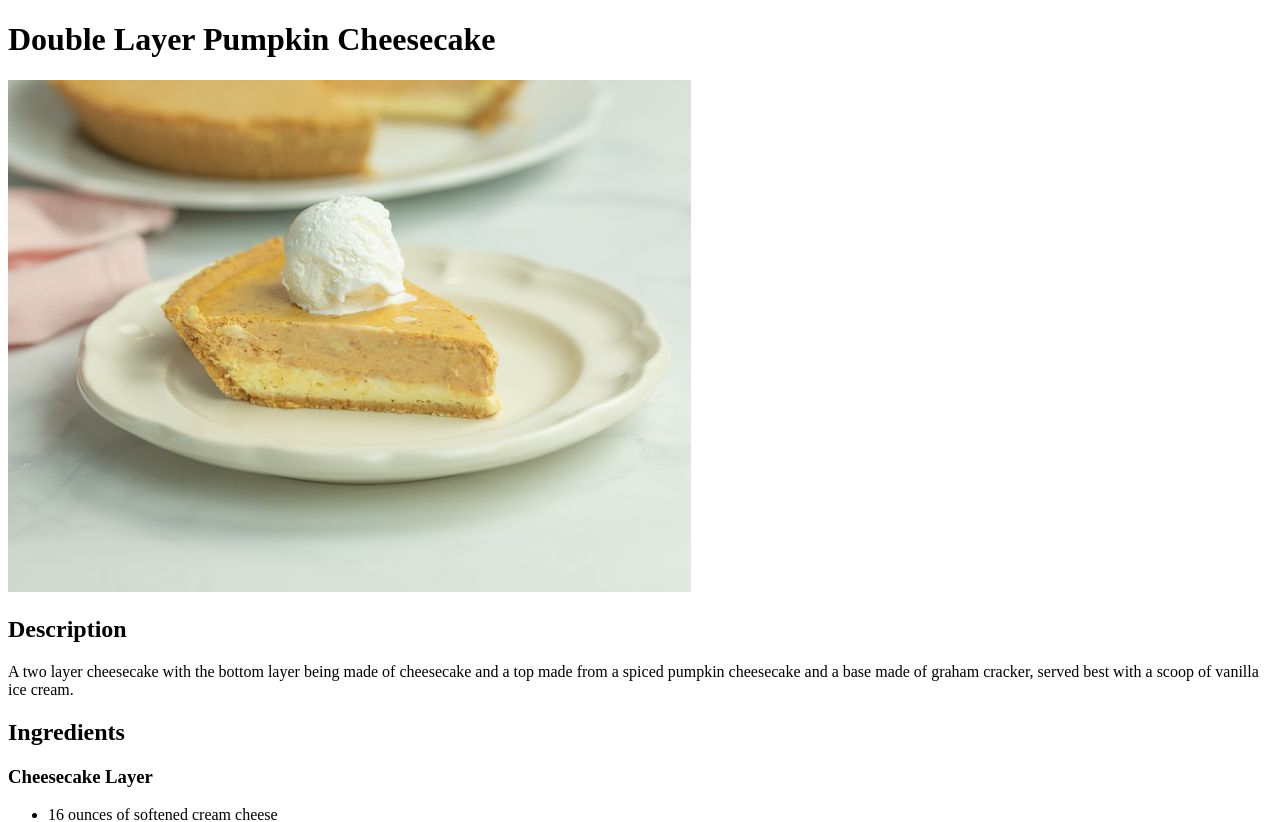
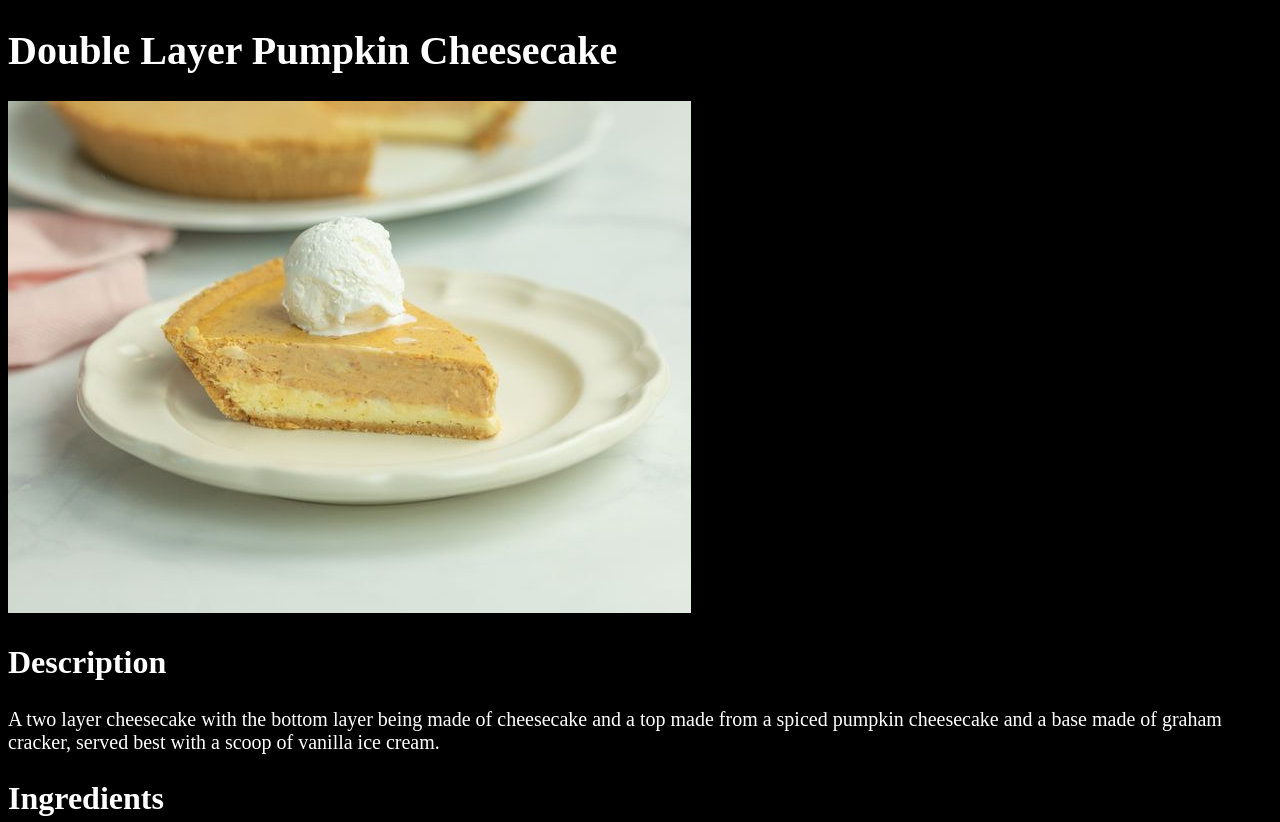
Before and after one commit to mrmee12345/odin-recipes, a plain HTML site: page recipes/double-layer-pumpkin-cheesecake.html in a window 1280 px wide. Shown: the top 822 px of the page. Drawn offline with Linux system fonts and the light colour scheme.

Commit message:
Add css
I added CSS to change the background colour, text colour, and text size

```diff
--- /dev/null
+++ b/css/style.css
@@ -0,0 +1,18 @@
+* {
+  font-family: "Times New Roman", sans-serif;
+  background-color: black;
+  color: white;
+  font-size: 20px;
+}
+
+h1 {
+  font-size: 40px;
+}
+
+h2 {
+  font-size: 32px;
+}
+
+h3 {
+  font-size: 24px;
+}
--- a/recipes/double-layer-pumpkin-cheesecake.html
+++ b/recipes/double-layer-pumpkin-cheesecake.html
@@ -5,6 +5,7 @@
   <meta charset="UTF-8">
   <meta name="viewport" content="width=device-width, initial-scale=1.0">
   <title>Double Layer Pumpkin Cheesecake</title>
+  <link rel="stylesheet" href="../css/style.css">
 </head>
 
 <body>
```
Also changed, not shown: index.html (+2 -1 lines), recipes/chai-crescent-rolls-with-sausage.html (+1 -0 lines), recipes/crockpot-italian-chicken.html (+1 -0 lines).
